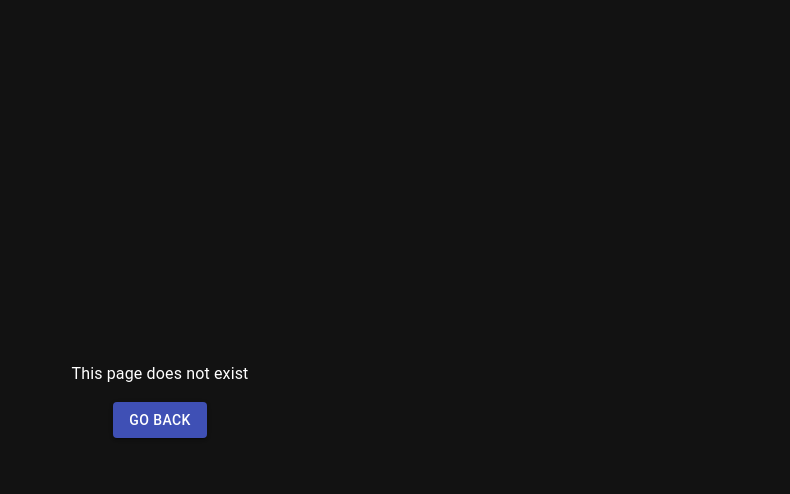
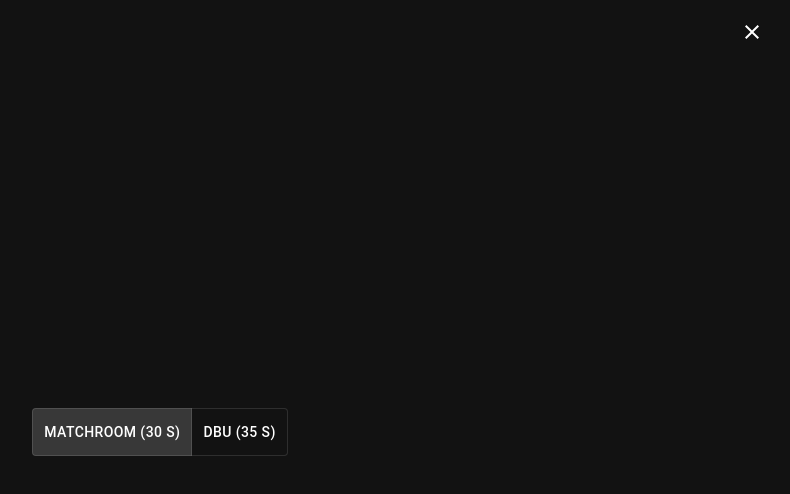
Before and after one commit to sbutz/shotclock, a React (Create React App) app: page /1/settings in a window 1280 px wide. Shown: the top 494 px of the page, without its empty margins (480-1270 px from the left). Built offline with nearby package versions, Linux system fonts and the light colour scheme; no server answers; the database is empty.

Commit message:
Implement different configs

```diff
--- /dev/null
+++ b/src/SettingsView.tsx
@@ -0,0 +1,47 @@
+import { IconButton, Stack, ToggleButton, ToggleButtonGroup } from "@mui/material";
+import Layout from "./Layout";
+import { Close } from "@mui/icons-material";
+import { useNavigate, useParams } from "react-router-dom";
+import useSharedShotclock from "./useSharedShotclock";
+import { IShotclock } from "./lib/Shotclock";
+import { dbuConfig, matchroomConfig } from "./lib/ShotclockConfig";
+
+function CloseButton() {
+    const navigate = useNavigate();
+
+    return (
+        <IconButton size="large" onClick={() => { navigate(-1); }}>
+            <Close />
+        </IconButton>
+    );
+};
+
+export default function SettingsView() {
+    const { id } = useParams();
+    const clock : IShotclock|undefined = useSharedShotclock(id!);
+
+    const config = clock?.getConfig().equals(matchroomConfig) ? "matchroom" : "dbu";
+
+    const onChange = (event: React.MouseEvent<HTMLElement>, c: string) => {
+        if (c === "matchroom") {
+            clock?.setConfig(matchroomConfig);
+        } else {
+            clock?.setConfig(dbuConfig);
+        }
+    };
+
+    return (
+        <Layout toolbarItems={<CloseButton />}>
+            <Stack height="100%" alignItems="center" justifyContent="center" spacing={2}>
+                <ToggleButtonGroup
+                    value={config}
+                    exclusive
+                    onChange={onChange}
+                >
+                    <ToggleButton value="matchroom">Matchroom (30 s)</ToggleButton>
+                    <ToggleButton value="dbu">DBU (35 s)</ToggleButton>
+                </ToggleButtonGroup>
+            </Stack>
+        </Layout>
+    )
+}
--- a/src/ShareView.tsx
+++ b/src/ShareView.tsx
@@ -16,7 +16,7 @@ function CloseButton() {
 
 export default function ShareView() {
     const { id } = useParams();
-    const url = `${window.location.origin}${process.env.PUBLIC_URL}/v/${id}`;
+    const url = `${window.location.origin}${process.env.PUBLIC_URL}/${id}/view`;
 
     return (
         <Layout toolbarItems={<CloseButton />}>
--- a/src/ShotclockView.tsx
+++ b/src/ShotclockView.tsx
@@ -1,6 +1,6 @@
 import { useEffect } from "react";
 import { Button, IconButton, Stack, Typography } from "@mui/material";
-import { Pause, PlayArrow, Share} from "@mui/icons-material";
+import { Pause, PlayArrow, Settings, Share} from "@mui/icons-material";
 import Grid from '@mui/material/Unstable_Grid2';
 import { IShotclock, Player } from "./lib/Shotclock";
 import Layout from "./Layout";
@@ -24,9 +24,14 @@ function ShareButton() {
   const navigate = useNavigate();
   const { id } = useParams();
   return (
-    <IconButton size="large" onClick={() => { navigate(`/s/${id}`); }}>
-      <Share />
-    </IconButton>
+    <>
+      <IconButton size="large" onClick={() => { navigate(`/${id}/share`); }}>
+        <Share />
+      </IconButton>
+      <IconButton size="large" onClick={() => { navigate(`/${id}/settings`); }}>
+        <Settings />
+      </IconButton>
+    </>
   );
 }
 
--- a/src/lib/Shotclock.ts
+++ b/src/lib/Shotclock.ts
@@ -1,3 +1,4 @@
+import { Config, defaultConfig } from "./ShotclockConfig";
 import { Timer } from "./Timer";
 
 export enum Player {
@@ -9,6 +10,7 @@ export interface IReadonlyShotclock {
     isStarted(): boolean;
     getRemainingTime(): number;
     hasExtension(player: Player): boolean;
+    getConfig(): Config;
 }
 
 export interface IShotclock extends IReadonlyShotclock {
@@ -18,18 +20,8 @@ export interface IShotclock extends IReadonlyShotclock {
     pause(): void;
     setRemainingTime(seconds: number): void;
     useExtension(player: Player): void;
+    setConfig(config: Config): void;
 }
-
-export interface Config {
-    shotTime: number;
-    extensionTime: number;
-    firstShotTime: number;
-}
-export const defaultConfig: Config = {
-    shotTime: 30,
-    extensionTime: 30,
-    firstShotTime: 60,
-};
 
 export class Shotclock implements IShotclock {
     private config: Config;
@@ -38,7 +30,7 @@ export class Shotclock implements IShotclock {
 
     constructor(
         config: Config = defaultConfig,
-        timer: Timer = new Timer(config.firstShotTime),
+        timer: Timer = new Timer(config.getFirstShotTime()),
         extensions: Set<Player> = new Set([Player.Guest, Player.Home])
     ) {
         this.config = config;
@@ -47,12 +39,12 @@ export class Shotclock implements IShotclock {
     }
 
     public newRack(): void {
-        this.timer = new Timer(this.config.firstShotTime);
+        this.timer = new Timer(this.config.getFirstShotTime());
         this.extensions = new Set([Player.Guest, Player.Home]);
     }
 
     public newShot(): void {
-        this.timer = new Timer(this.config.shotTime);
+        this.timer = new Timer(this.config.getShotTime());
     }
 
     public isStarted(): boolean {
@@ -87,12 +79,21 @@ export class Shotclock implements IShotclock {
             throw new Error('Player already used extension');
         }
         this.extensions.delete(player);
-        this.timer = new Timer(this.timer.getRemainingTime() + this.config.extensionTime);
+        this.timer = new Timer(this.timer.getRemainingTime() + this.config.getExtensionTime());
+    }
+
+    public getConfig(): Config {
+        return this.config;
+    }
+
+    public setConfig(config: Config): void {
+        this.config = config;
+        this.newRack();
     }
 
     public toObject() : any {
         return {
-            config: this.config,
+            config: this.config.toObject(),
             timer: this.timer.toObject(),
             extensions: Array.from(this.extensions),
         };
--- /dev/null
+++ b/src/lib/ShotclockConfig.ts
@@ -0,0 +1,45 @@
+export class Config {
+    private shotTime: number;
+    private extensionTime: number;
+    private firstShotTime: number;
+
+    constructor(
+        shotTime: number,
+        extensionTime: number,
+        firstShotTime: number,
+    ) {
+        this.shotTime = shotTime;
+        this.extensionTime = extensionTime;
+        this.firstShotTime = firstShotTime;
+    }
+
+    public getShotTime() : number {
+        return this.shotTime;
+    }
+
+    public getExtensionTime() : number {
+        return this.extensionTime;
+    }
+
+    public getFirstShotTime() : number {
+        return this.firstShotTime;
+    }
+
+    public equals(other: Config) : boolean {
+        return this.shotTime === other.shotTime
+            && this.extensionTime === other.extensionTime
+            && this.firstShotTime === other.firstShotTime;
+    }
+
+    public toObject() : any {
+        return {
+            shotTime: this.shotTime,
+            extensionTime: this.extensionTime,
+            firstShotTime: this.firstShotTime,
+        };
+    }
+}
+
+export const matchroomConfig = new Config(30, 30, 60);
+export const dbuConfig = new Config(35, 25, 60);
+export const defaultConfig = matchroomConfig;
--- a/src/lib/ShotclockConverter.ts
+++ b/src/lib/ShotclockConverter.ts
@@ -1,6 +1,7 @@
 import { DocumentData, FirestoreDataConverter, QueryDocumentSnapshot, SnapshotOptions, Timestamp } from "firebase/firestore";
-import { Config, Player, Shotclock } from "./Shotclock";
+import { Player, Shotclock } from "./Shotclock";
 import { Timer } from "./Timer";
+import { Config } from "./ShotclockConfig";
 
 const ttl = 1000 * 60 * 60 * 12; // 12 hours in milliseconds
 
@@ -13,7 +14,7 @@ export const shotclockConverter: FirestoreDataConverter<Shotclock> = {
       options: SnapshotOptions
     ): Shotclock {
       const data = snapshot.data(options);
-      const config = data.config as Config;
+      const config = new Config(data.config.shotTime, data.config.extensionTime, data.config.firstShotTime);
       const timer = new Timer(data.timer.timeLimit, data.timer.startTime, data.timer.remainingTimeOnPause);
       const extensions = new Set<Player>(data.extensions);
       return new Shotclock(config, timer, extensions);
--- a/src/useSharedShotclock.ts
+++ b/src/useSharedShotclock.ts
@@ -4,6 +4,7 @@ import { shotclockConverter } from "./lib/ShotclockConverter";
 import { IShotclock, Shotclock } from "./lib/Shotclock";
 import { useDocumentDataOnce } from "react-firebase-hooks/firestore";
 import { useCallback, useEffect, useState } from "react";
+import { Config, defaultConfig } from "./lib/ShotclockConfig";
 
 export default function useShardShotclock(id: string) {
     const ref = doc(db, `shotclocks/${id}`).withConverter(shotclockConverter);
@@ -11,6 +12,7 @@ export default function useShardShotclock(id: string) {
     const [shotclock, setShotclock] = useState<Shotclock|undefined>(value);
     const [remainingTime, setRemainingTime] = useState<number>(0);
     const [isStarted, setIsStarted] = useState<boolean>(false);
+    const [config, setConfig] = useState<Config>(defaultConfig);
 
     const updateFirestore = useCallback(async () => {
         console.debug("sync");
@@ -25,6 +27,14 @@ export default function useShardShotclock(id: string) {
         }
     };
 
+    const update = useCallback(() => {
+        if (shotclock) {
+            setIsStarted(shotclock.isStarted());
+            setRemainingTime(Math.round(shotclock.getRemainingTime()));
+            setConfig(shotclock.getConfig());
+        }
+    }, [shotclock]);
+
     useEffect(() => {
         if (!shotclock) {
             if (error) {
@@ -32,27 +42,24 @@ export default function useShardShotclock(id: string) {
             } else if (!loading && value) {
                 console.debug(`Loaded shotclock. Id=${id}`, value);
                 setShotclock(value);
+                update();
             } else if (!loading && !value) {
                 console.debug(`Created new shotclock. Id=${id}`);
                 const sc = new Shotclock();
                 setShotclock(sc);
+                update();
                 setDoc(ref, sc);
             }
         }
-    }, [shotclock, id, value, loading, error, ref]);
+    }, [shotclock, update, id, value, loading, error, ref]);
 
     useEffect(() => {
         if (shotclock) {
-            setRemainingTime(Math.round(shotclock.getRemainingTime()));
-            setIsStarted(shotclock.isStarted());
-            const intervalId = setInterval(() => {
-                setIsStarted(shotclock.isStarted());
-                setRemainingTime(Math.round(shotclock.getRemainingTime()));
-            }, 250);
-
+            update();
+            const intervalId = setInterval(update, 250);
             return () => clearInterval(intervalId);
         }
-    }, [shotclock]);
+    }, [update, shotclock]);
 
     if (shotclock) {
         const ret : IShotclock = {
@@ -65,6 +72,8 @@ export default function useShardShotclock(id: string) {
             setRemainingTime: withUpdateFirestore(shotclock, Shotclock.prototype.setRemainingTime),
             hasExtension: (player) => shotclock.hasExtension(player),
             useExtension: withUpdateFirestore(shotclock, Shotclock.prototype.useExtension),
+            getConfig: () => config,
+            setConfig: withUpdateFirestore(shotclock, Shotclock.prototype.setConfig),
         }
         return ret;
     }
--- a/src/useShotclock.ts
+++ b/src/useShotclock.ts
@@ -23,6 +23,8 @@ export default function useShotclock() {
     setRemainingTime: (seconds: number) => clock.setRemainingTime(seconds),
     hasExtension: (player) => clock.hasExtension(player),
     useExtension: (player) => clock.useExtension(player),
+    getConfig: () => clock.getConfig(),
+    setConfig: (config) => clock.setConfig(config),
   }
   return  ret;
 }
```
Also changed, not shown: src/App.tsx (+7 -2 lines), 1 other file (tests, documents, lock files or other folders).
